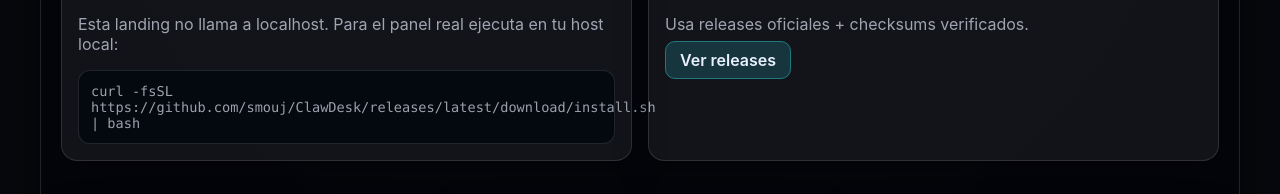
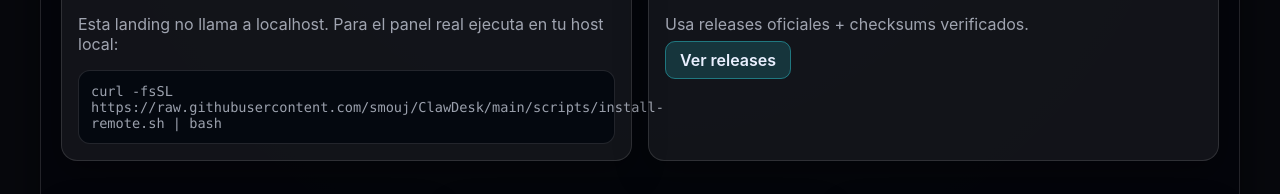
Before and after one commit to smouj/ClawDesk, a website: page docs/index.html in a window 1280 px wide. Shown: the part 258-452 px from the top of the page. Drawn offline with Linux system fonts and the light colour scheme.

Commit message:
Fix docs install command

```diff
--- a/docs/index.html
+++ b/docs/index.html
@@ -34,7 +34,7 @@
             <p class="muted">
               Esta landing no llama a localhost. Para el panel real ejecuta en tu host local:
             </p>
-            <div class="code">curl -fsSL https://github.com/smouj/ClawDesk/releases/latest/download/install.sh | bash</div>
+            <div class="code">curl -fsSL https://raw.githubusercontent.com/smouj/ClawDesk/main/scripts/install-remote.sh | bash</div>
           </div>
           <div class="card">
             <h2>Safe install</h2>
```
